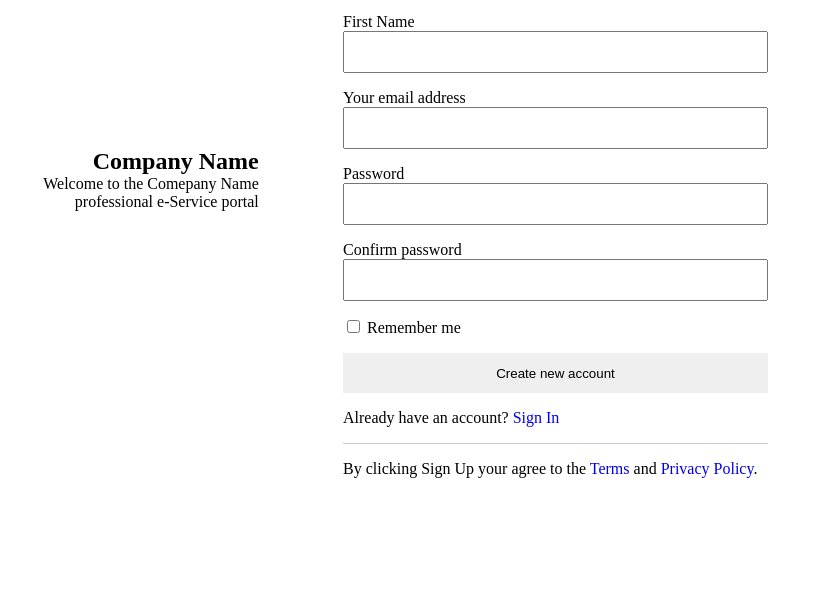
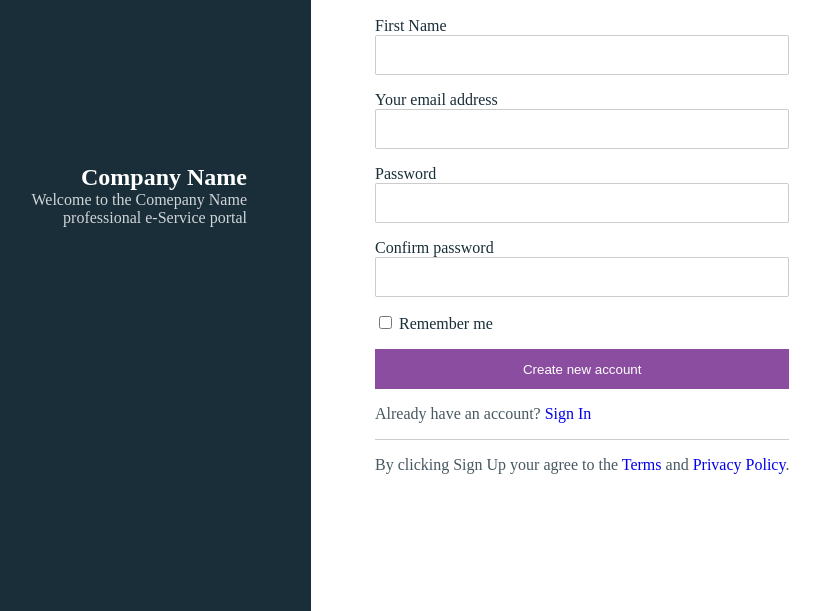
Before and after one commit to malcodeman/Simple-Sign-Up, a plain HTML site: page index.html in a window 1280 px wide. Shown: the part 189-800 px from the top of the page, without its empty margins (9-829 px from the left). Drawn offline with Linux system fonts and the light colour scheme.

Commit message:
Basic styling

```diff
--- a/assets/css/style.css
+++ b/assets/css/style.css
@@ -19,37 +19,56 @@ a {
 	display: flex;
 	flex-direction: column;
 	justify-content: center;
-	align-items: center;
+	align-items: flex-end;
+	background-color: #192E39;
 }
 
-.text {
+.aside-content {
 	display: flex;
 	flex-direction: column;
 	align-items: flex-end;
-	margin-bottom: 20%;
+	margin-bottom: 10%;
+}
+
+.aside-content .h1 {
+	color: #fff;
+}
+
+.aside-content .p {
+	color: rgba(255, 255, 255, .8);
 }
 
 .main {
 	display: flex;
-	flex-direction: column;
-	justify-content: center;
+	align-items: center;
 }
 
 .main-content {
 	display: flex;
 	flex-direction: column;
 	max-width: 425px;
+	padding: 2rem 0;
 }
 
-.input{
+.main-content .h1,
+.label {
+	color: #192E39;
+}
+
+.input {
 	height: 38px;
 	padding: 0;
+	border: 1px solid rgba(0, 0, 0, .2);
+	border-radius: 2px;
 }
 
-.btn{
+.btn {
 	height: 40px;
 	border: 0;
 	padding: 0;
+	background-color: #8B4D9F;
+	color: #fff;
+	cursor: pointer;
 }
 
 .divider {
@@ -57,14 +76,22 @@ a {
 	background-color: rgba(0, 0, 0, .2);
 }
 
-.mb-1{
+.main-content .p {
+	color: rgba(25, 46, 57, .8);
+}
+
+.mr-4 {
+	margin-right: 4rem;
+}
+
+.mb-1 {
 	margin-bottom: 1rem;
 }
 
-.mb-2{
+.mb-2 {
 	margin-bottom: 2rem;
 }
 
-.ml-2{
-	margin-left: 2rem;
+.ml-4 {
+	margin-left: 4rem;
 }
--- a/index.html
+++ b/index.html
@@ -4,26 +4,26 @@
 <link href="assets/css/style.css" rel="stylesheet" />
 <div class="page">
 	<aside class="aside">
-		<div class="text">
-			<h1>Company Name</h1>
-			<p>Welcome to the Comepany Name</p>
-			<p>professional e-Service portal</p>
+		<div class="aside-content mr-4">
+			<h1 class="h1">Company Name</h1>
+			<p class="p">Welcome to the Comepany Name</p>
+			<p class="p">professional e-Service portal</p>
 		</div>
 	</aside>
 	<main class="main">
-		<div class="main-content ml-2">
+		<div class="main-content ml-4">
 			<h1 class="h1 mb-2">Create your account</h1>
-			<label>First Name</label>
+			<label class="label">First Name</label>
 			<input class="input mb-1" type="text" />
-			<label>Your email address</label>
+			<label class="label">Your email address</label>
 			<input class="input mb-1" type="email" />
-			<label>Password</label>
+			<label class="label">Password</label>
 			<input class="input mb-1" type="password" />
-			<label>Confirm password</label>
+			<label class="label">Confirm password</label>
 			<input class="input mb-1" type="password" />
 			<div class="mb-1">
-				<input type="checkbox" />
-				<label>Remember me</label>
+				<input id="remember_me" type="checkbox" />
+				<label class="label" for="remember_me">Remember me</label>
 			</div>
 			<button class="btn mb-1">Create new account</button>
 			<p class="p mb-1">Already have an account? <a href="#">Sign In</a></p>
```
